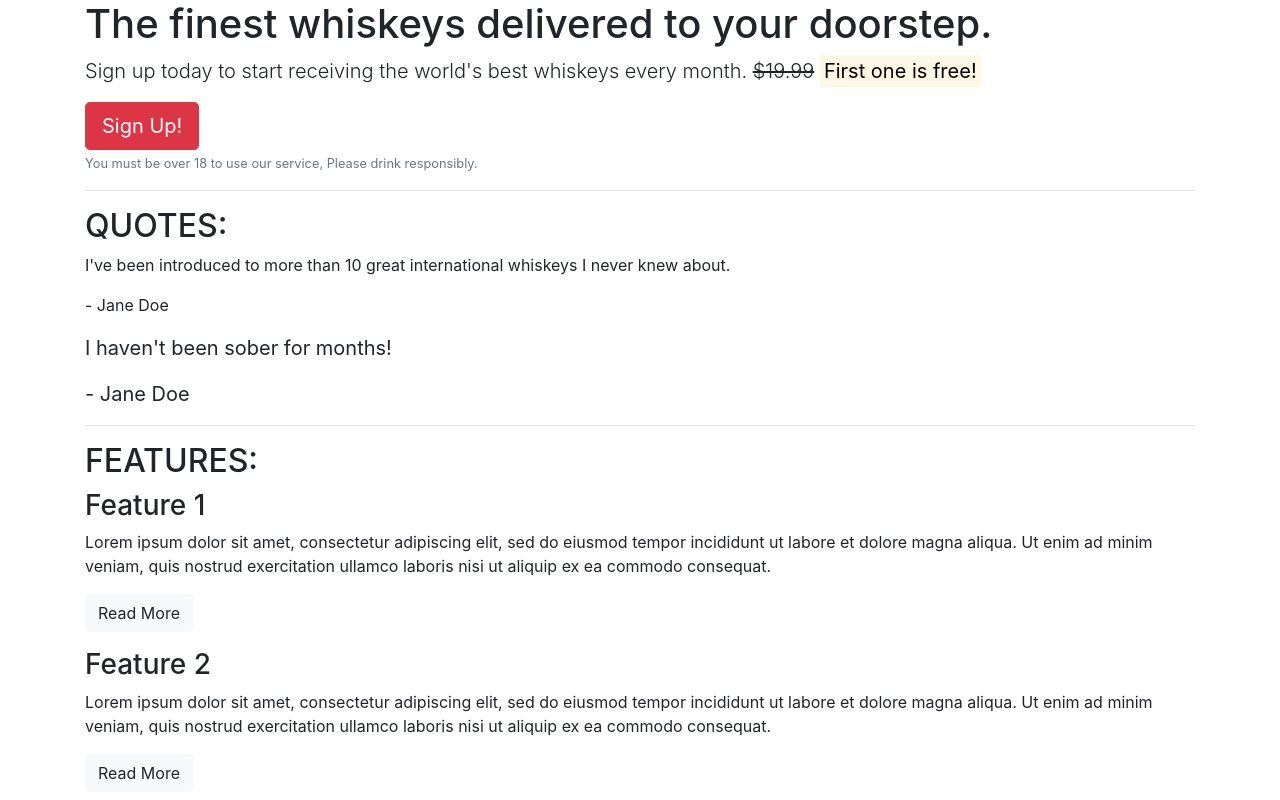
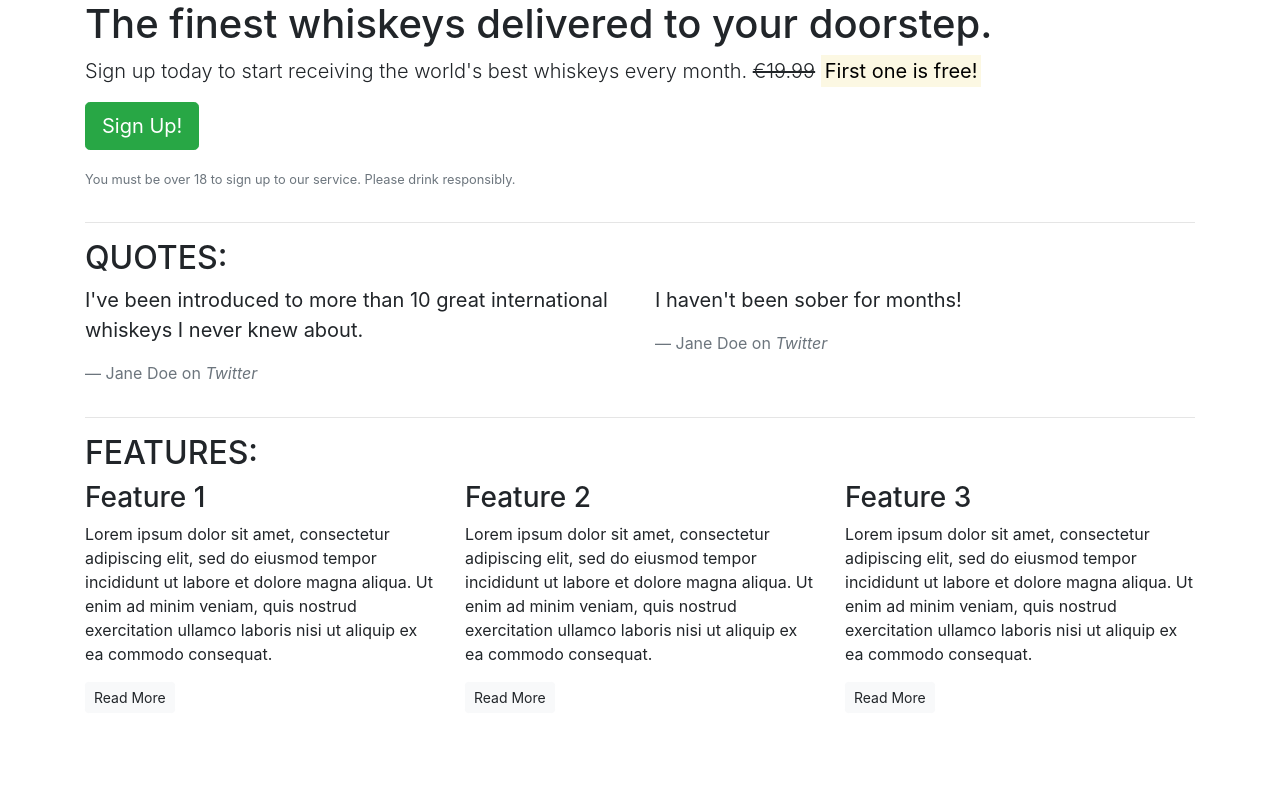
Before and after one commit to MrFogg866/bootstrap-whisky-1, a plain HTML site: page index.html in a window 1280 px wide. Shown: the top 800 px of the page. Drawn offline with nearby package versions, Linux system fonts and the light colour scheme.

Commit message:
add grids to html

```diff
--- a/index.html
+++ b/index.html
@@ -3,7 +3,7 @@
 
 <head>
     <meta charset="utf-8">
-
+    <meta name="viewport" content="width=device-width, initial-scale=1.0">
     <title>Whiskey Drop | Taste a new whiskey every month</title>
     <link rel="stylesheet" href="https://maxcdn.bootstrapcdn.com/bootstrap/4.1.3/css/bootstrap.min.css">
 </head>
@@ -11,48 +11,73 @@
 <body>
     <article class="container">
         <!-- Callout -->
+        <div class="row">
+            <div class="col-12">
                 <section class="callout">
                     <h1>The finest whiskeys delivered to your doorstep.</h1>
-            <p class="lead">Sign up today to start receiving the world's best whiskeys every month.
-                <s>$19.99</s> <strong><mark>First one is free!</mark></strong> </p>
-                <button class="btn btn-danger btn-lg">Sign Up!</button>
-                <p class="text-muted"><small>You must be over 18 to use our service, Please drink responsibly.</small></p>
+                    <p class="lead">Sign up today to start receiving the world's best whiskeys every month. <s>€19.99</s> <strong><mark>First one is free!</mark></strong></p>
+                    <p><button class="btn btn-lg btn-success">Sign Up!</button></p>
+                    <p class="text-muted"><small>You must be over 18 to sign up to our service. Please drink responsibly.</small></p>
                 </section>
+            </div>
+        </div>
         <!-- /.callout -->
         <hr>
 
         <!-- Quotes -->
         <section class="quotes">
+            <div class="row">
+                <div class="col-12">
                     <h2 class="text-uppercase">Quotes:</h2>
-            <blockquote class="quote">
+                </div>
+            </div>
+            <div class="row">
+                <div class="col-12 col-md-6">
+                    <blockquote class="blockquote">
                         <p>I've been introduced to more than 10 great international whiskeys I never knew about.</p>
-                <p>- Jane Doe</p>
+                        <footer class="blockquote-footer">Jane Doe on <cite title="Twitter">Twitter</cite></footer>
                     </blockquote>
+                </div>
+                <div class="col-12 col-md-6">
                     <blockquote class="blockquote">
                         <p>I haven't been sober for months!</p>
-                <p>- Jane Doe</p>
+                        <footer class="blockquote-footer">Jane Doe on <cite title="Twitter">Twitter</cite></footer>
                     </blockquote>
+                </div>
+            </div>
         </section>
         <!-- /.quotes -->
         <hr>
 
         <!-- Features -->
         <section class="features">
+            <div class="row">
+                <div class="col-12">
                     <h2 class="text-uppercase">Features:</h2>
+                </div>
+            </div>
+            <div class="row">
+                <div class="col-12 col-md-6 col-lg-4">
                     <div class="feature">
                         <h3>Feature 1</h3>
                         <p>Lorem ipsum dolor sit amet, consectetur adipiscing elit, sed do eiusmod tempor incididunt ut labore et dolore magna aliqua. Ut enim ad minim veniam, quis nostrud exercitation ullamco laboris nisi ut aliquip ex ea commodo consequat.</p>
-                <p><a class="btn btm-sm btn-light" href="">Read More</a></p>
+                        <p><a class="btn btn-sm btn-light" href="">Read More</a></p>
                     </div>
+                </div>
+                <div class="col-12 col-md-6 col-lg-4">
                     <div class="feature">
                         <h3>Feature 2</h3>
                         <p>Lorem ipsum dolor sit amet, consectetur adipiscing elit, sed do eiusmod tempor incididunt ut labore et dolore magna aliqua. Ut enim ad minim veniam, quis nostrud exercitation ullamco laboris nisi ut aliquip ex ea commodo consequat.</p>
-                <p><a class="btn btm-sm btn-light" href="">Read More</a></p>
+                        <p><a class="btn btn-sm btn-light" href="">Read More</a></p>
                     </div>
+                </div>
+                <div class="col-12 d-md-none d-lg-block col-lg-4">
                     <div class="feature">
                         <h3>Feature 3</h3>
                         <p>Lorem ipsum dolor sit amet, consectetur adipiscing elit, sed do eiusmod tempor incididunt ut labore et dolore magna aliqua. Ut enim ad minim veniam, quis nostrud exercitation ullamco laboris nisi ut aliquip ex ea commodo consequat.</p>
-                <p><a class="btn btm-sm btn-light" href="">Read More</a></p>
+                        <p><a class="btn btn-sm btn-light" href="">Read More</a></p>
+                    </div>
+                </div>
             </div>
         </section>
         <!-- /.features -->
```
Lines whose indentation alone changed are shown as unchanged.
